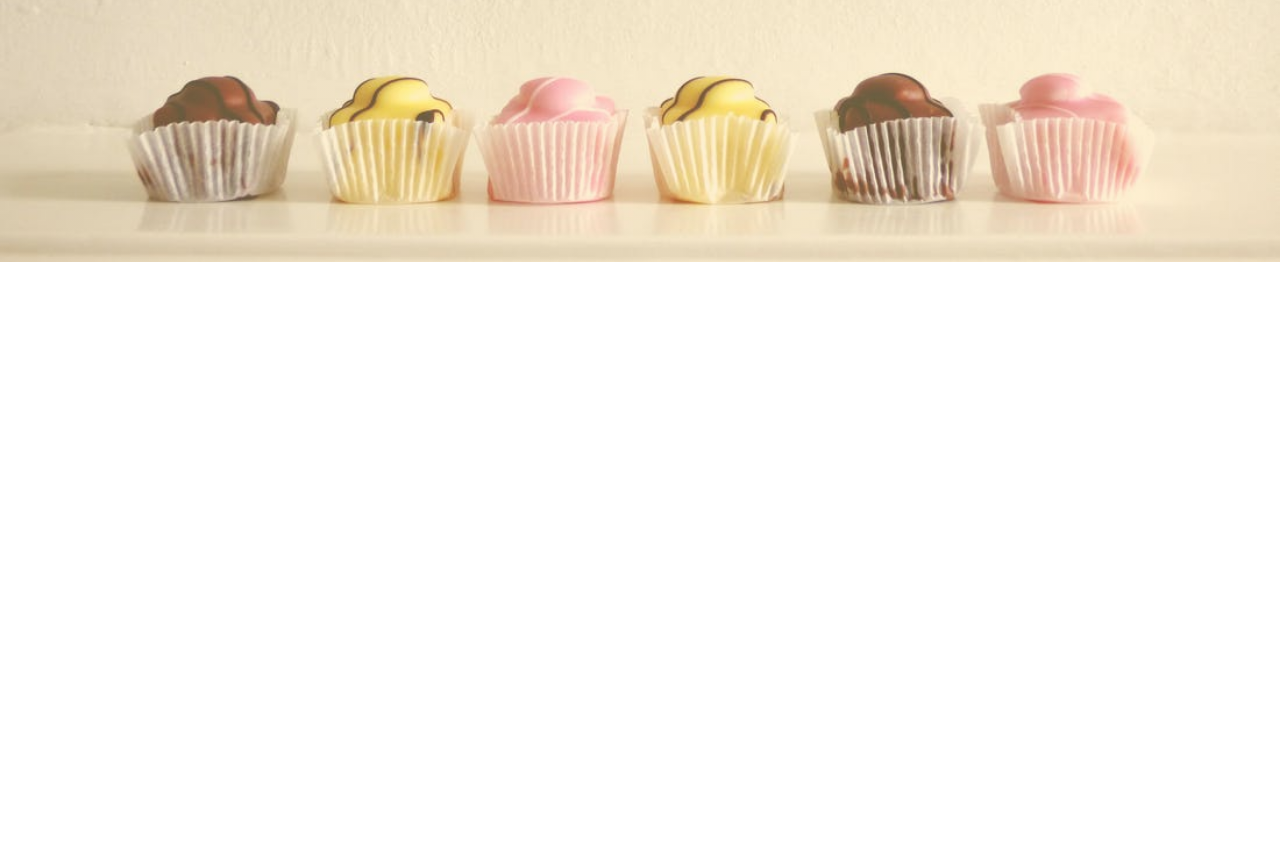
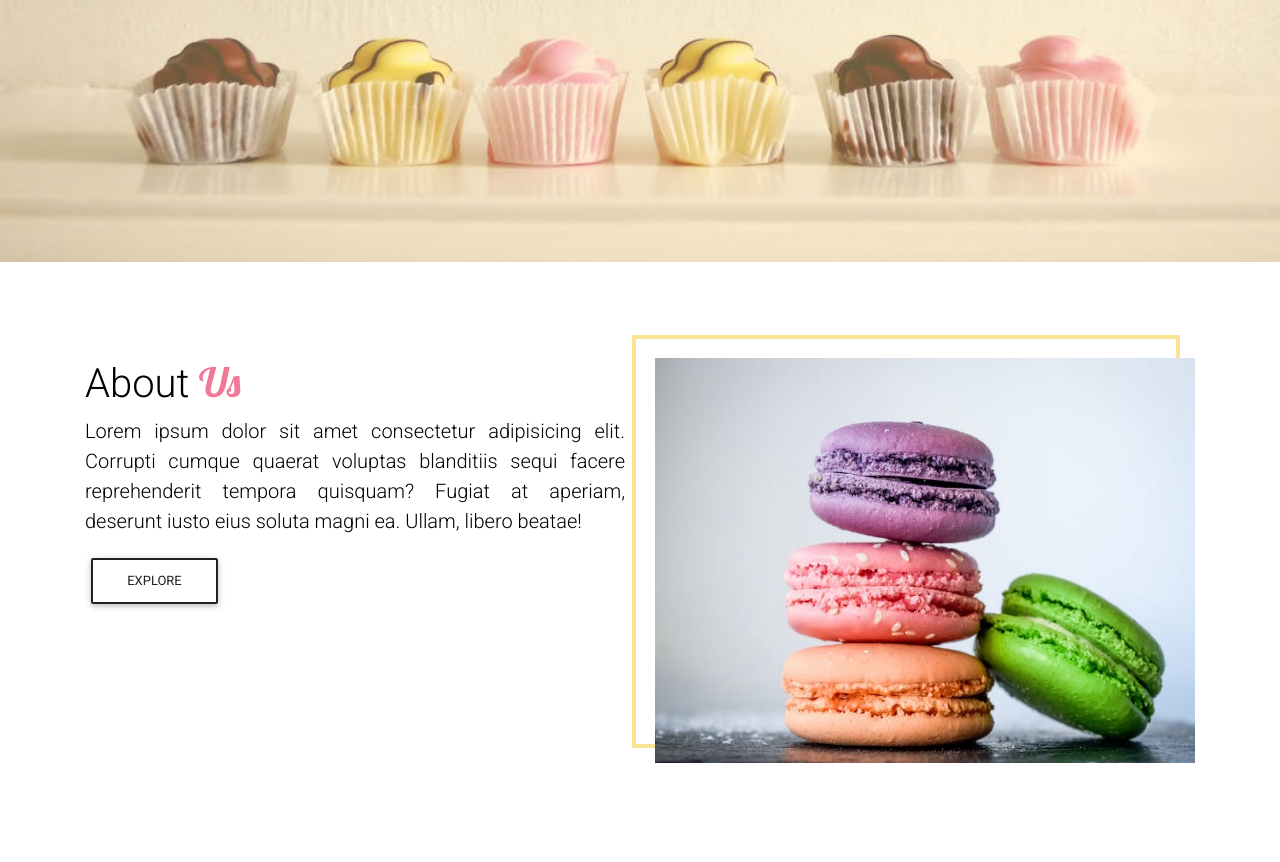
Before and after one commit to akj-12/grand-ma-sweets, a plain HTML site: page index.html in a window 1280 px wide. Shown: the part 462-1324 px from the top of the page. Before the commit the page ends 800 px from the top, so only its background shows below. Drawn offline with nearby package versions, Linux system fonts and the light colour scheme.

Commit message:
about us completed

```diff
--- a/css/style.css
+++ b/css/style.css
@@ -85,3 +85,40 @@ body {
 .banner-link {
     font-size: 1.2rem;
 }
+
+/* about us */
+.aboutus {
+    background: var(--mainWhite);
+}
+
+.us-title {
+    color: var(--mainPink);
+    font-family: 'Lobster', cursive;
+    font-weight: 400;
+}
+
+.about-title {
+    font-weight: 200;
+}
+
+.about__img_container {
+    position: relative;
+    z-index: 0;
+}
+
+.about__img_container::before {
+    content: '';
+    position: absolute;
+    top: -1.2rem;
+    left: -1.2rem;
+    width: 100%;
+    height: 100%;
+    outline: 0.3rem solid var(--mainYellow);
+    transition: all 1s linear;
+    z-index: -1;
+}
+
+.about__img_container:hover:before {
+    top: 0;
+    left: 0;
+}
--- a/index.html
+++ b/index.html
@@ -19,7 +19,7 @@
 </head>
 
 <body>
-    <header id="navbar">
+    <header id="home">
         <!-- navbar start -->
         <nav class="navbar navbar-expand-lg bg-white fixed-top">
             <a class="navbar-brand" href="#home"><img src="./images/logo.svg" alt="logo"></a>
@@ -37,7 +37,7 @@
                         </a>
                     </li>
                     <li class="nav-item">
-                        <a class="nav-link" href="#about">About</a>
+                        <a class="nav-link" href="#aboutus">About</a>
                     </li>
                     <li class="nav-item">
                         <a class="nav-link" href="#store">Store</a>
@@ -95,8 +95,35 @@
     </header>
 
     <!-- about us start -->
+    <section class="py-5 aboutus" id="aboutus">
+        <div class="container">
+            <div class="row">
+                <!-- content -->
+                <div class="col-md-6 mx-auto col-10 my-5 ">
+                    <h1 class="about-title">About <strong class="us-title">Us</strong></h1>
+                    <p class="lead text-justify about-us-text my-">Lorem ipsum dolor sit amet consectetur adipisicing
+                        elit. Corrupti
+                        cumque quaerat voluptas
+                        blanditiis sequi facere reprehenderit tempora quisquam? Fugiat at aperiam, deserunt iusto eius
+                        soluta magni ea. Ullam, libero beatae!</p>
+                    <button class="btn btn-outline-dark text-uppercase">explore</button>
+                </div>
+                <!-- pics -->
+                <div class="col-md-6 col-10 my-5 align-self-center mx-auto">
+                    <div class="about__img_container">
+                        <img src="./images/sweets-1.jpeg" class="img-fluid" alt="aboutus">
+                    </div>
+                </div>
+            </div>
+        </div>
+    </section>
+    <!-- about us end -->
 
-    <!-- about us end -->
+    <!-- store section start -->
+    <section id="store" class="my-5">
+
+    </section>
+    <!-- store section end -->
 
     <!-- JQuery -->
     <script type="text/javascript" src="https://cdnjs.cloudflare.com/ajax/libs/jquery/3.5.1/jquery.min.js"></script>
```
